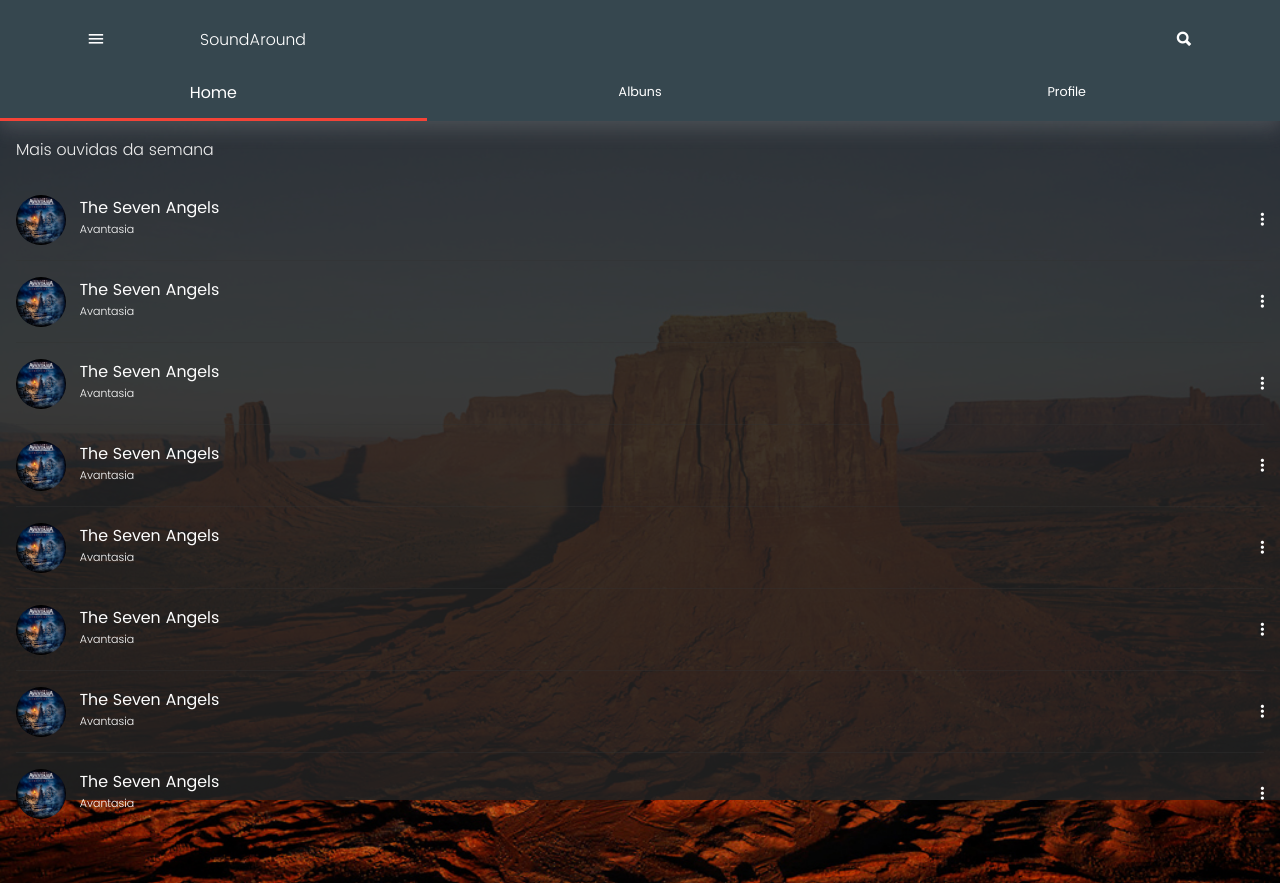
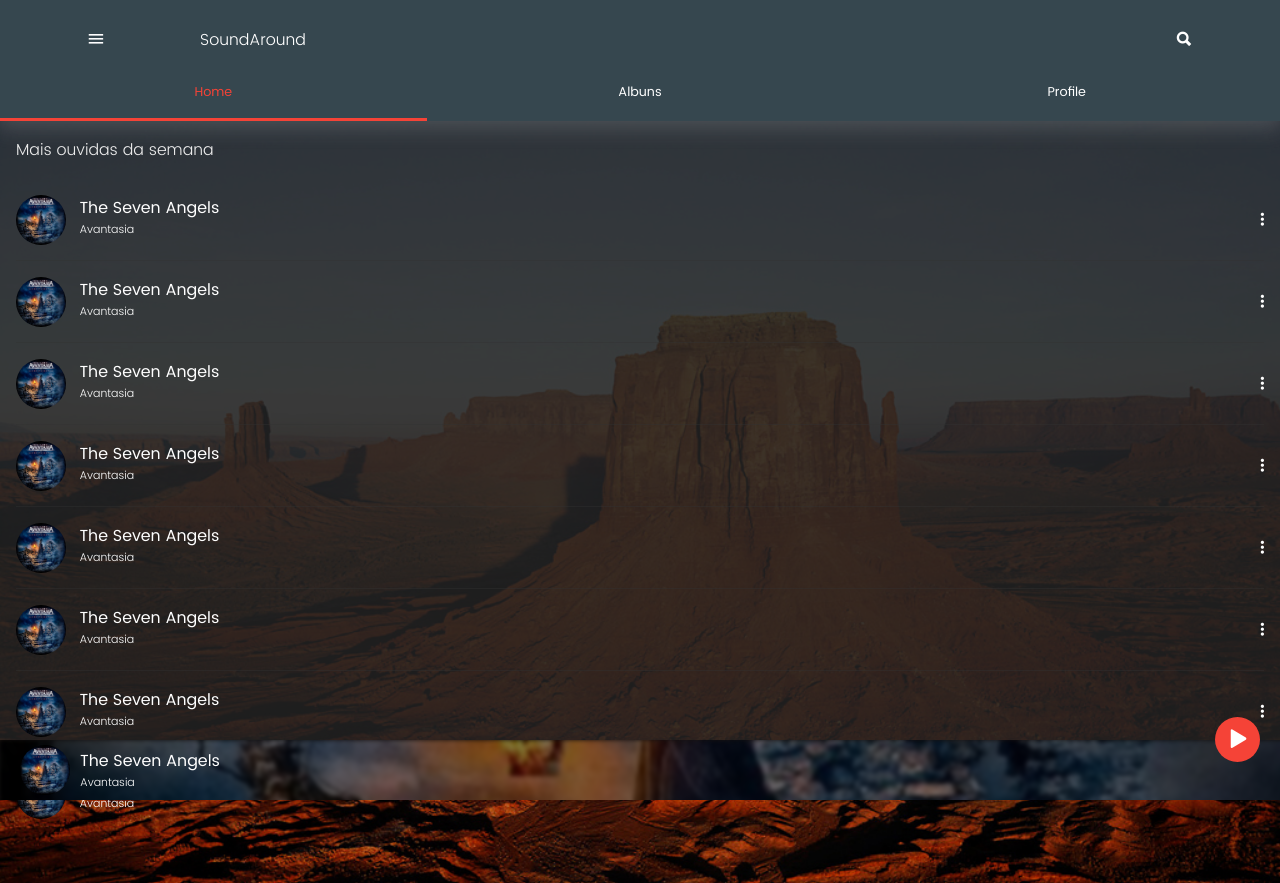
Before and after one commit to leandro-M/soundAround, a PHP site: page / in a window 1280 px wide. Run offline with PHP 8.4, Linux system fonts and the light colour scheme; some web fonts are replaced.

Commit message:
alterando navegacao e criando visualizacao de player na parte de baixo da pagina

```diff
--- a/index.php
+++ b/index.php
@@ -71,6 +71,9 @@
                 <?php include('pages/albuns.php');?>
                 <?php include('pages/profile.php');?>
                 <!-- Fim das páginas incluidas -->
+
+                <!--  Player -->
+                <?php include('pages/player.php');?>
             </div>
         </section>
     </body>
--- a/pages/home.php
+++ b/pages/home.php
@@ -17,7 +17,7 @@
             </button>
         </div>
 
-        <div class="item" data-class="cover">
+        <div class="item" data-class="cover" src="">
             <figure class="photo">
                 <img class="image" src="dist/img/avantasia.jpg" alt="">
             </figure>
@@ -32,7 +32,7 @@
             </button>
         </div>
 
-        <div class="item" data-class="cover">
+        <div class="item" data-class="cover" src="">
             <figure class="photo">
                 <img class="image" src="dist/img/avantasia.jpg" alt="">
             </figure>
@@ -47,7 +47,7 @@
             </button>
         </div>
 
-        <div class="item" data-class="cover">
+        <div class="item" data-class="cover" src="">
             <figure class="photo">
                 <img class="image" src="dist/img/avantasia.jpg" alt="">
             </figure>
@@ -62,7 +62,7 @@
             </button>
         </div>
 
-        <div class="item" data-class="cover">
+        <div class="item" data-class="cover" src="">
             <figure class="photo">
                 <img class="image" src="dist/img/avantasia.jpg" alt="">
             </figure>
@@ -78,7 +78,7 @@
         </div>
 
 
-        <div class="item" data-class="cover">
+        <div class="item" data-class="cover" src="">
             <figure class="photo">
                 <img class="image" src="dist/img/avantasia.jpg" alt="">
             </figure>
@@ -93,7 +93,7 @@
             </button>
         </div>
 
-        <div class="item" data-class="cover">
+        <div class="item" data-class="cover" src="">
             <figure class="photo">
                 <img class="image" src="dist/img/avantasia.jpg" alt="">
             </figure>
@@ -108,7 +108,7 @@
             </button>
         </div>
 
-        <div class="item" data-class="cover">
+        <div class="item" data-class="cover" src="">
             <figure class="photo">
                 <img class="image" src="dist/img/avantasia.jpg" alt="">
             </figure>
--- /dev/null
+++ b/pages/player.php
@@ -0,0 +1,19 @@
+<div class="player-bottom">
+
+    <button type="button" name="button" class="btn-cleared btn-play">
+        <i class="ion-play"></i>
+    </button>
+
+    <figure class="bg-player">
+        <img src="dist/img/avantasia.jpg" class="image">
+    </figure>
+
+    <figure class="photo">
+        <img class="image" src="dist/img/avantasia.jpg" alt="">
+    </figure>
+
+    <div class="description">
+        <p class="title">The Seven Angels</p>
+        <p class="artist">Avantasia</p>
+    </div>
+</div>
--- a/source/sass/components/_btn.scss
+++ b/source/sass/components/_btn.scss
@@ -9,3 +9,22 @@
 
     cursor: pointer;
 }
+
+
+.btn-play {
+    width: 45px;
+    height: 45px;
+
+    display: flex;
+    align-items: center;
+    justify-content: center;
+    background: $secondary;
+
+    font-size: 1.56rem;
+
+    color: #fff;
+
+    border-radius: 100%;
+
+    text-indent: 1px;
+}
--- a/source/sass/layouts/_header.scss
+++ b/source/sass/layouts/_header.scss
@@ -65,7 +65,7 @@
 
                     &.active {
                         > .link {
-                            font-size: 1rem;
+                            color: $secondary;
                             transition: 0.3s;
                         }
                     }
--- /dev/null
+++ b/source/sass/layouts/_player-bottom.scss
@@ -0,0 +1,95 @@
+.player-bottom {
+    position: fixed;
+    bottom: 0;
+    left: 0;
+
+    z-index: 3;
+
+    height: 60px;
+    width: 100%;
+
+    display: flex;
+    justify-content: space-between;
+    align-items: center;
+
+    > .bg-player {
+        width: 100%;
+        height: 100%;
+        display: block;
+
+        z-index: 1;
+        overflow: hidden;
+
+        position: absolute;
+
+        top: 0;
+        left: 0;
+
+        &:after {
+            content: "";
+
+            width: 100%;
+            height: 100%;
+
+            position: absolute;
+
+            top: 0;
+            left: 0;
+
+            background: rgba(#000,0.5);
+        }
+
+        > .image {
+            width: 110%;
+            height: 110%;
+            object-fit: cover;
+            filter: blur(2px);
+        }
+    }
+
+    > .photo {
+        width: 50px;
+        height: 50px;
+
+        margin-left: 20px;
+
+        overflow: hidden;
+
+        border-radius: 100%;
+
+        z-index: 2;
+        position: relative;
+        > .image {
+            width: 100%;
+            height: 100%;
+
+            object-fit: cover;
+        }
+    }
+
+    > .description {
+        width: calc(100% - 80px);
+
+        z-index: 2;
+        position: relative;
+
+        color: #fff;
+
+        > .title {
+            font-size: 1rem;
+            font-family: $poppinsR;
+        }
+
+        > .artist {
+            font-size: 0.7rem;
+            font-family: $poppinsL;
+        }
+    }
+
+    > .btn-play {
+        position: absolute;
+        top: -23.5px;
+        right: 20px;
+        z-index: 3;
+    }
+}
--- a/source/sass/main.scss
+++ b/source/sass/main.scss
@@ -27,6 +27,7 @@
 
 @import "layouts/header";
 @import "layouts/pages";
+@import "layouts/player-bottom";
 
 
 //*************************************\\
--- a/source/sass/pages/_home.scss
+++ b/source/sass/pages/_home.scss
@@ -15,6 +15,8 @@
             width: 100%;
             height: 50px;
             margin-bottom: 2rem;
+
+            cursor: pointer;
 
             display: flex;
 
```
Also changed, not shown: source/js/home/setCover.js (+6 -3 lines), dist/css/main.css, dist/img/lighthouse.jpg (added), dist/js/home/setCover.js.
